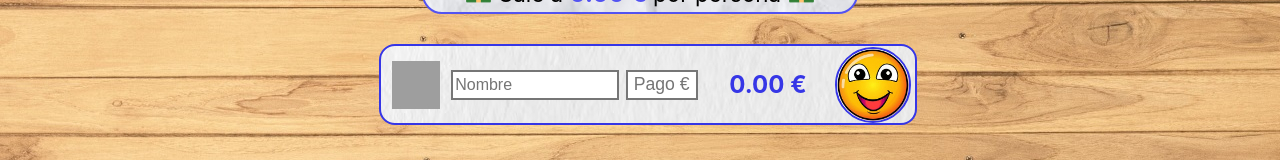
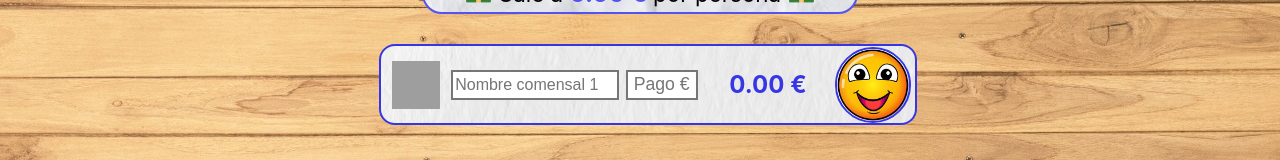
Before and after one commit to TwilightPhoenyx/paga-a-escote, a React (Create React App) app: page / in a window 1280 px wide. Shown: the part 439-599 px from the top of the page. Built offline with nearby package versions, Linux system fonts and the light colour scheme; grey boxes are pictures that could not be loaded.

Commit message:
Añadido placeholder enumerado para nombre de personas/comensales

```diff
--- a/src/App.js
+++ b/src/App.js
@@ -27,8 +27,10 @@ function App() {
       const nuevaPersona = []
             let contador = 0
             while (contador < numeroPersonas) {
-                nuevaPersona.push(<Aportacion aPagar={precioPersona} key={contador}/>)
+                const nombrePersona = "Nombre comensal " + (contador+1);
+                nuevaPersona.push(<Aportacion aPagar={precioPersona} textoNombre={nombrePersona} key={contador}/>)
                 contador++
+
             }
             setListaPersonas(nuevaPersona)
 
--- a/src/components/Aportacion.jsx
+++ b/src/components/Aportacion.jsx
@@ -8,7 +8,7 @@ import styles from "./Aportacion.module.css";
 import iconoPersona from "../images/icono-persona.png";
 
 
-function Aportacion({aPagar}) {
+function Aportacion({aPagar, textoNombre}) {
 
     let [cantidadAportada, setCantidadAportada] = useState(0);
     let [valorSaldo, setValorSaldo] = useState(0);
@@ -36,7 +36,7 @@ function Aportacion({aPagar}) {
             }
         >
             <img src={iconoPersona} alt="icono.png" />
-            <input className={styles.nombre} type="text" placeholder="Nombre"></input>
+            <input className={styles.nombre} type="text" placeholder={textoNombre}></input>
             <InputDinero className={styles.pago} cantidad={cantidadAportada} setCantidad={setCantidadAportada} texto="Pago €"/>
             <Saldo saldo={valorSaldo}/>
         </div>
```
